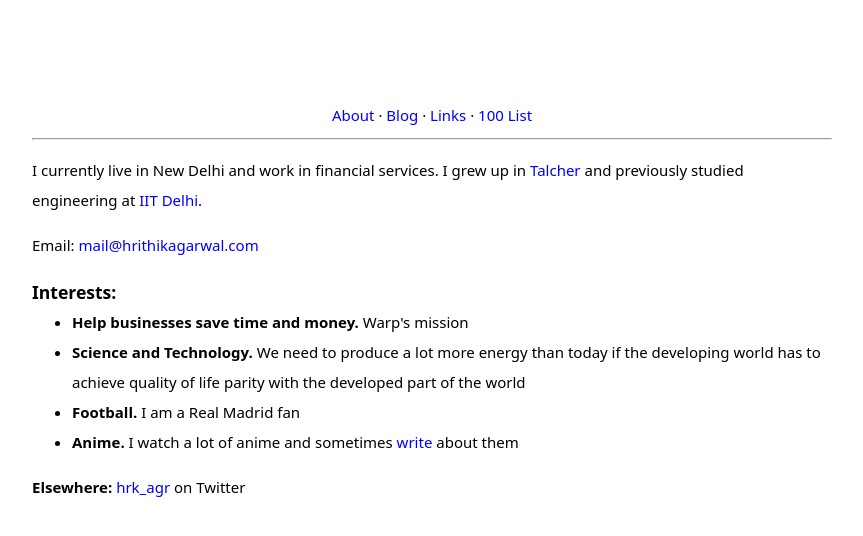
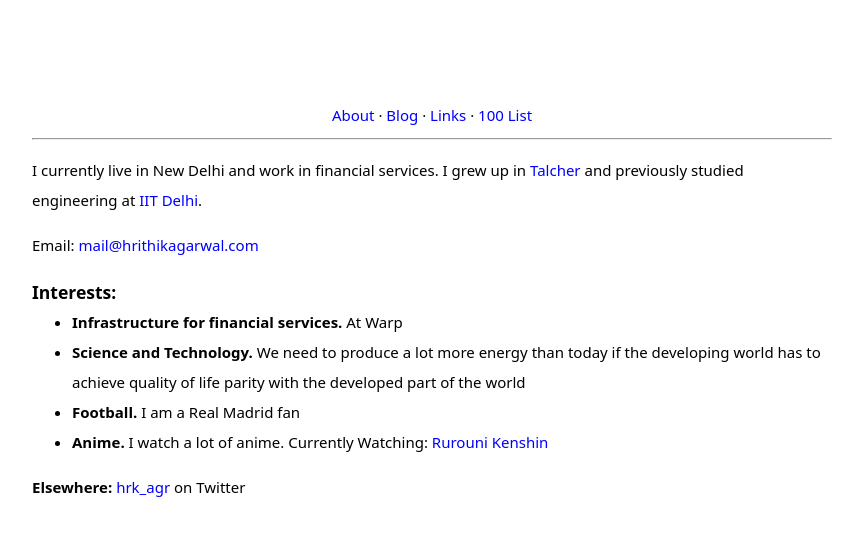
Before and after one commit to hrk-agr/hrk-agr.github.io, a Jekyll site: the page built from index.md, in a window 1280 px wide. Shown: the top 536 px of the page, without its empty margins (208-1071 px from the left). Built offline with Jekyll 4.4.1, drawn with Linux system fonts in a browser that asks for light colours.

Commit message:
Initial commit

```diff
--- a/index.markdown
+++ b/index.md
@@ -11,7 +11,7 @@ Email: [mail@hrithikagarwal.com](mailto:mail@hrithikagarwal.com)
     <h3>Interests:</h3>
     <ul>
         <li>
-            <b>Help businesses save time and money. </b>Warp's mission
+            <b>Infrastructure for financial services. </b>At Warp
         </li>
         <li>
             <b>Science and Technology. </b> We need to produce a lot more energy than today if the developing world has to achieve quality of life parity with the developed part of the world
@@ -20,7 +20,7 @@ Email: [mail@hrithikagarwal.com](mailto:mail@hrithikagarwal.com)
             <b>Football. </b>I am a Real Madrid fan
         </li>
         <li>
-            <b>Anime. </b>I watch a lot of anime and sometimes <a href="/anime-review.html">write</a> about them
+            <b>Anime. </b> I watch a lot of anime. Currently Watching: <a href="https://www.crunchyroll.com/series/G0XHWM1NK/rurouni-kenshin">Rurouni Kenshin</a>
         </li>
     </ul>
 </div>
```
Also changed, not shown: _posts/2024-08-03-welcome-to-jekyll.markdown (deleted, +0 -29 lines), _posts/2024-10-31-ride-hailing-in-india.md (added, +23 -0 lines).
